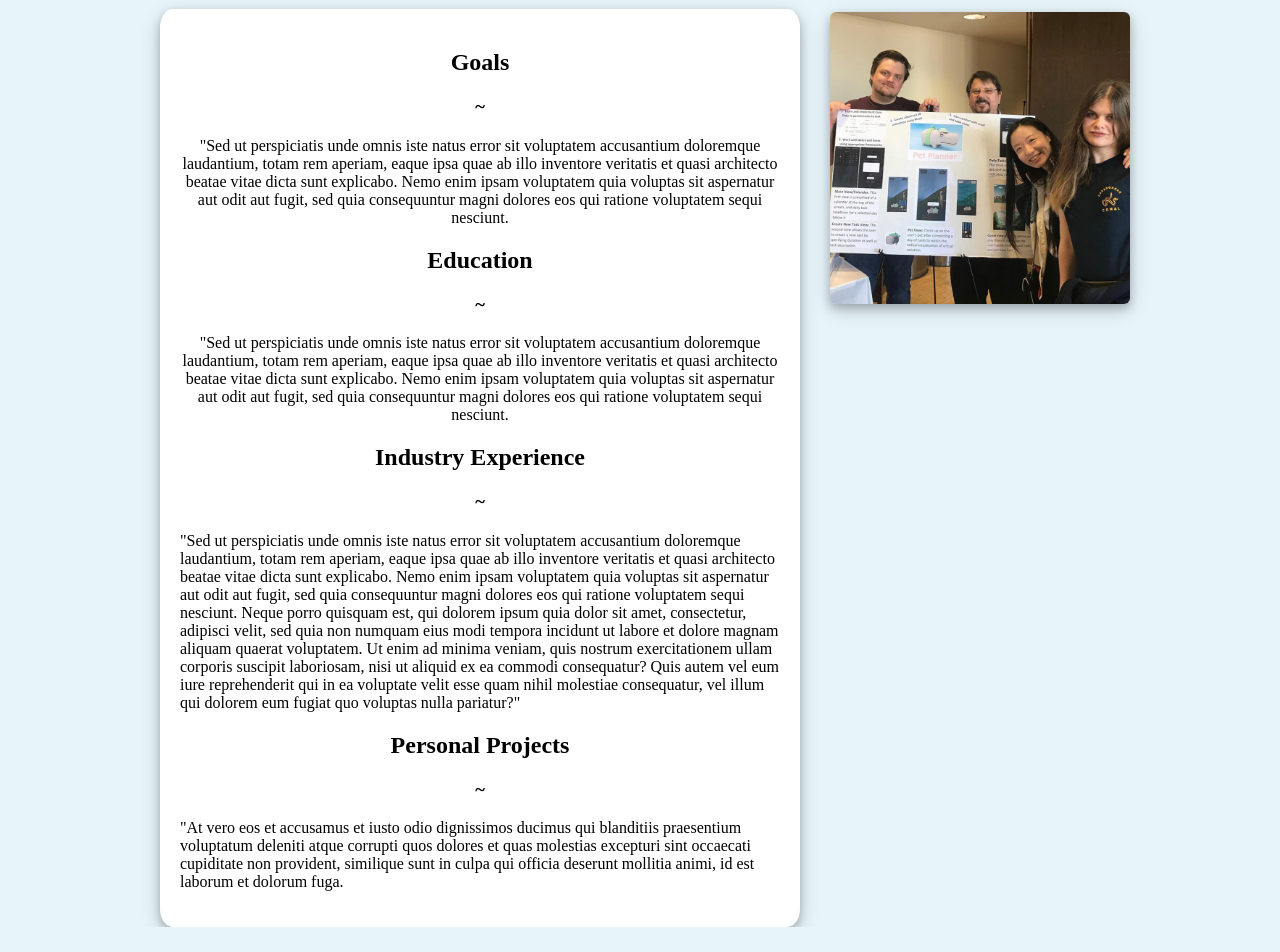
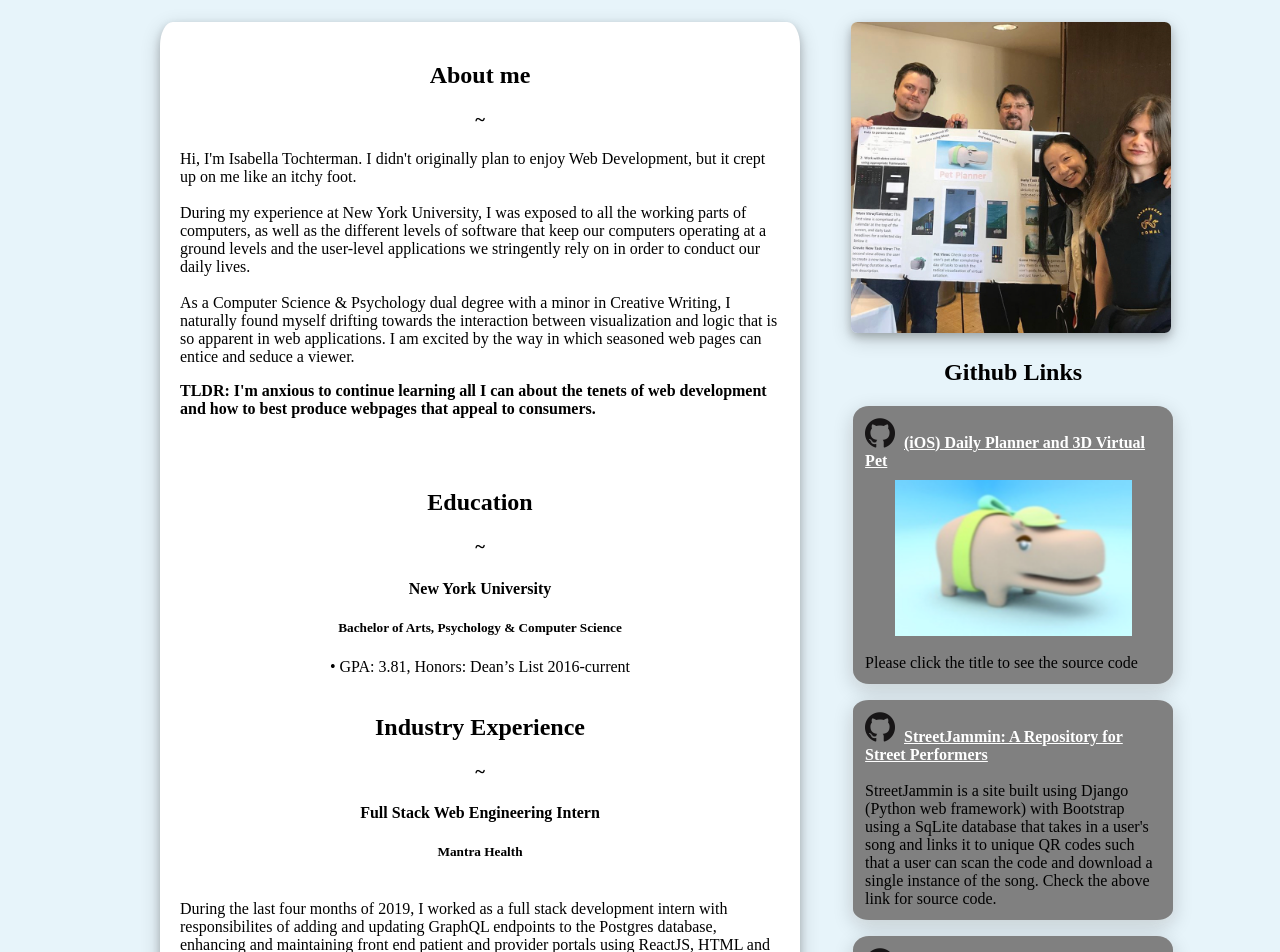
Before and after one commit to itochterman/portfolio, a React (Create React App) app: page /about in a window 1280 px wide. Shown: the part 160-1112 px from the top of the page. Before the commit the page ends 1087 px from the top, so only its background shows below. Built offline with nearby package versions, Linux system fonts and the light colour scheme.

Commit message:
polish about page

```diff
--- a/public/style.css
+++ b/public/style.css
@@ -204,13 +204,14 @@ a.instagram {
   width: 100%;
   top: 0;
   position: flex;
-  object-fit: contain;
+  height: 100%;
+  /* object-fit: contain; */
 }
 
 .columnImage {
   border-radius: 2%;
-  margin-left: 25%;
-  margin-top: 1%;
+  margin-left: 33%;
+  margin-top: 5%;
   box-shadow: 0 4px 8px 0 rgba(0, 0, 0, 0.2), 0 6px 20px 0 rgba(0, 0, 0, 0.19);
   width: 50%;
   height: auto;
@@ -228,10 +229,32 @@ a.instagram {
 .aboutContainer {
   padding: 20px;
   box-shadow: 0 4px 8px 0 rgba(0, 0, 0, 0.2), 0 6px 20px 0 rgba(0, 0, 0, 0.19);
-  margin-top: 3%;
+  margin-top: 5%;
   margin-left: 25%;
   border-radius: 2%;
   background-color: white;
   text-align: center;
   width: 100%;
 }
+.linkBox {
+  margin-left: 33.3%;
+  box-shadow: 0 4px 8px 0 rgba(252, 252, 252, 0.2),
+    0 6px 20px 0 rgba(0, 0, 0, 0.19);
+  width: 50%;
+  border-radius: 5%;
+  height: auto;
+  background-color: grey;
+  /* text-align: center; */
+  padding: 12px;
+}
+.linkTitle {
+  font-weight: bolder;
+  text-decoration: underline;
+}
+
+.githubLogo {
+  padding-bottom: 0;
+  margin-right: 3%;
+  height: 30px;
+  width: auto;
+}
--- a/src/components/About.js
+++ b/src/components/About.js
@@ -3,6 +3,8 @@ import { Link } from "react-router-dom";
 import NavBar from "./NavBar";
 import Header from "./Header";
 import ios from "../images/assets/ios_project.jpg";
+import github from "../images/assets/github.png";
+import hippo from "../images/assets/bitch-hippo.png";
 
 class About extends React.Component {
   render() {
@@ -11,73 +13,142 @@ class About extends React.Component {
         <Header title="About Me" buttonBold="Home" />
         <div className="row">
           <div className="column">
-            <ul>
+            <div>
+              <img className="columnImage" src={ios} />
+            </div>
+            {/* <div className="linkBox"> */}
+            <h2
+              style={{
+                marginLeft: "33.3%",
+                width: "50%",
+                textAlign: "center",
+                paddingTop: "6px",
+              }}
+            >
+              Github Links
+            </h2>
+            <p className="linkBox">
+              <img className="githubLogo" src={github}></img>
+              <a
+                className="linkTitle"
+                href="https://github.com/itochterman/Planner-Pet"
+              >
+                (iOS) Daily Planner and 3D Virtual Pet
+              </a>
               <div>
-                <img className="columnImage" src={ios} />
+                <img
+                  src={hippo}
+                  style={{
+                    width: "80%",
+                    marginLeft: "10%",
+                    position: "flex",
+                    paddingTop: "10px",
+                    height: "auto%",
+                  }}
+                ></img>
               </div>
-            </ul>
+              <br />
+              Please click the title to see the source code
+            </p>
+            <p className="linkBox">
+              <img className="githubLogo" src={github}></img>
+              <a
+                className="linkTitle"
+                href="https://github.com/itochterman/StreetJammin"
+              >
+                StreetJammin: A Repository for Street Performers
+              </a>
+              <br /> <br />
+              StreetJammin is a site built using Django (Python web framework)
+              with Bootstrap using a SqLite database that takes in a user's song
+              and links it to unique QR codes such that a user can scan the code
+              and download a single instance of the song. Check the above link
+              for source code.
+            </p>
+            <p className="linkBox">
+              <img className="githubLogo" src={github}></img>
+              <a
+                className="linkTitle"
+                href="https://github.com/itochterman/portfolio"
+              >
+                Github Repo for present site...
+                <br /> <br />
+              </a>
+              As you have seen, the present site is also a project I've
+              completed. I've created this site independently using a stack of
+              ReactJS, expressJS with MySQL, and vanilla CSS. No bootstrap
+              libraries were used in the making of this site. As is to be
+              expected, this site is a work in progress. I plan to focus on
+              mobile integration and further front-end development in the near
+              future. I've had a blast building the site, and I hope that
+              experience is apparent in the result. Click the above link to view
+              code!
+            </p>
           </div>
+
           <div className="column">
             <div className="aboutContainer">
-              <h2>Goals</h2>
+              <h2>About me</h2>
               <h3>~</h3>
-              <p1>
-                "Sed ut perspiciatis unde omnis iste natus error sit voluptatem
-                accusantium doloremque laudantium, totam rem aperiam, eaque ipsa
-                quae ab illo inventore veritatis et quasi architecto beatae
-                vitae dicta sunt explicabo. Nemo enim ipsam voluptatem quia
-                voluptas sit aspernatur aut odit aut fugit, sed quia
-                consequuntur magni dolores eos qui ratione voluptatem sequi
-                nesciunt.
-              </p1>
-
+              <p style={{ textAlign: "left" }}>
+                Hi, I'm Isabella Tochterman. I didn't originally plan to enjoy
+                Web Development, but it crept up on me like an itchy foot.
+                <br /> <br />
+                During my experience at New York University, I was exposed to
+                all the working parts of computers, as well as the different
+                levels of software that keep our computers operating at a ground
+                levels and the user-level applications we stringently rely on in
+                order to conduct our daily lives.
+                <br /> <br />
+                As a Computer Science & Psychology dual degree with a minor in
+                Creative Writing, I naturally found myself drifting towards the
+                interaction between visualization and logic that is so apparent
+                in web applications. I am excited by the way in which seasoned
+                web pages can entice and seduce a viewer.
+                <p style={{ fontWeight: "bolder" }}>
+                  TLDR: I'm anxious to continue learning all I can about the
+                  tenets of web development and how to best produce webpages
+                  that appeal to consumers.
+                </p>
+              </p>
+              <br /> <br />
               <h2>Education</h2>
               <h3>~</h3>
-
               <p2>
-                {" "}
-                "Sed ut perspiciatis unde omnis iste natus error sit voluptatem
-                accusantium doloremque laudantium, totam rem aperiam, eaque ipsa
-                quae ab illo inventore veritatis et quasi architecto beatae
-                vitae dicta sunt explicabo. Nemo enim ipsam voluptatem quia
-                voluptas sit aspernatur aut odit aut fugit, sed quia
-                consequuntur magni dolores eos qui ratione voluptatem sequi
-                nesciunt.
+                <h4>New York University</h4>
+                <h5>Bachelor of Arts, Psychology & Computer Science </h5>• GPA:
+                3.81, Honors: Dean’s List 2016-current
               </p2>
+              <br /> <br />
               <h2> Industry Experience</h2>
               <h3>~</h3>
-
               <p style={{ textAlign: "left" }}>
                 {" "}
-                "Sed ut perspiciatis unde omnis iste natus error sit voluptatem
-                accusantium doloremque laudantium, totam rem aperiam, eaque ipsa
-                quae ab illo inventore veritatis et quasi architecto beatae
-                vitae dicta sunt explicabo. Nemo enim ipsam voluptatem quia
-                voluptas sit aspernatur aut odit aut fugit, sed quia
-                consequuntur magni dolores eos qui ratione voluptatem sequi
-                nesciunt. Neque porro quisquam est, qui dolorem ipsum quia dolor
-                sit amet, consectetur, adipisci velit, sed quia non numquam eius
-                modi tempora incidunt ut labore et dolore magnam aliquam quaerat
-                voluptatem. Ut enim ad minima veniam, quis nostrum
-                exercitationem ullam corporis suscipit laboriosam, nisi ut
-                aliquid ex ea commodi consequatur? Quis autem vel eum iure
-                reprehenderit qui in ea voluptate velit esse quam nihil
-                molestiae consequatur, vel illum qui dolorem eum fugiat quo
-                voluptas nulla pariatur?"
+                <h4 style={{ textAlign: "center" }}>
+                  Full Stack Web Engineering Intern
+                </h4>
+                <h5 style={{ textAlign: "center" }}> Mantra Health </h5>
+                <br />
+                During the last four months of 2019, I worked as a full stack
+                development intern with responsibilites of adding and updating
+                GraphQL endpoints to the Postgres database, enhancing and
+                maintaining front end patient and provider portals using
+                ReactJS, HTML and CSS, all while communicating and collaborating
+                with a small engineering team through Agile practices.
               </p>
               <h2> Personal Projects</h2>
               <h3>~</h3>
-
               <p style={{ textAlign: "left" }}>
-                "At vero eos et accusamus et iusto odio dignissimos ducimus qui
-                blanditiis praesentium voluptatum deleniti atque corrupti quos
-                dolores et quas molestias excepturi sint occaecati cupiditate
-                non provident, similique sunt in culpa qui officia deserunt
-                mollitia animi, id est laborum et dolorum fuga.
+                Throughout the duration of my Computer Science degree at NYU, I
+                worked on various projects that showcase an array of skills I
+                acquired through my classes. For working examples of these
+                projects, please refer to the Github links displayed on the
+                right-side panel.jgjkgfg
               </p>
             </div>
           </div>
         </div>
+        <p>HEy</p>
       </div>
     );
   }
--- a/src/components/Contact.js
+++ b/src/components/Contact.js
@@ -72,7 +72,7 @@ class Contact extends React.Component {
               id="firstName"
               name="firstName"
               className="input"
-              defaultValue="First Name"
+              placeholder="First Name"
             ></input>
             <br />
             <br />
@@ -81,7 +81,7 @@ class Contact extends React.Component {
               type="text"
               id="lastName"
               name="lastName"
-              defaultValue="Last Name"
+              placeholder="Last Name"
             ></input>
             <br />
             <br />
@@ -90,7 +90,7 @@ class Contact extends React.Component {
               type="email"
               id="email"
               name="email"
-              defaultValue="Email"
+              placeholder="Email"
             ></input>
             <br /> <br />
             <textarea
```
Also changed, not shown: src/images/assets/bitch-hippo.png (added), src/images/assets/github.png (added).
